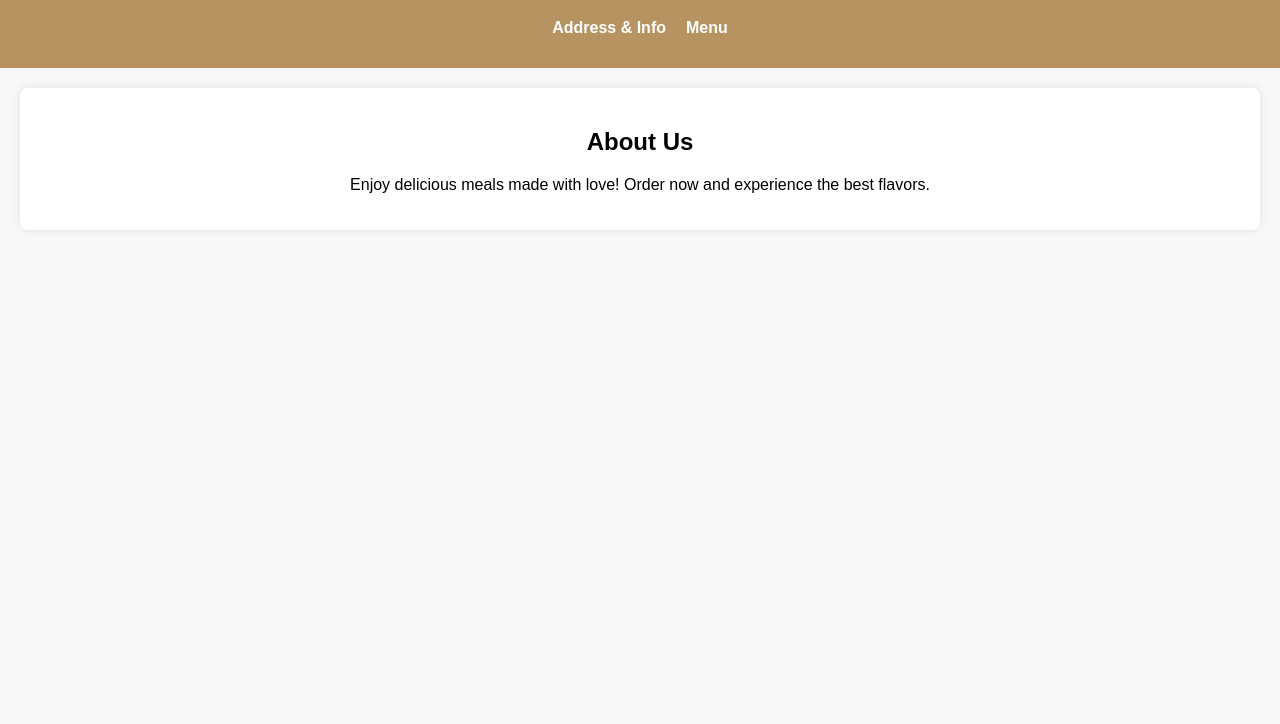
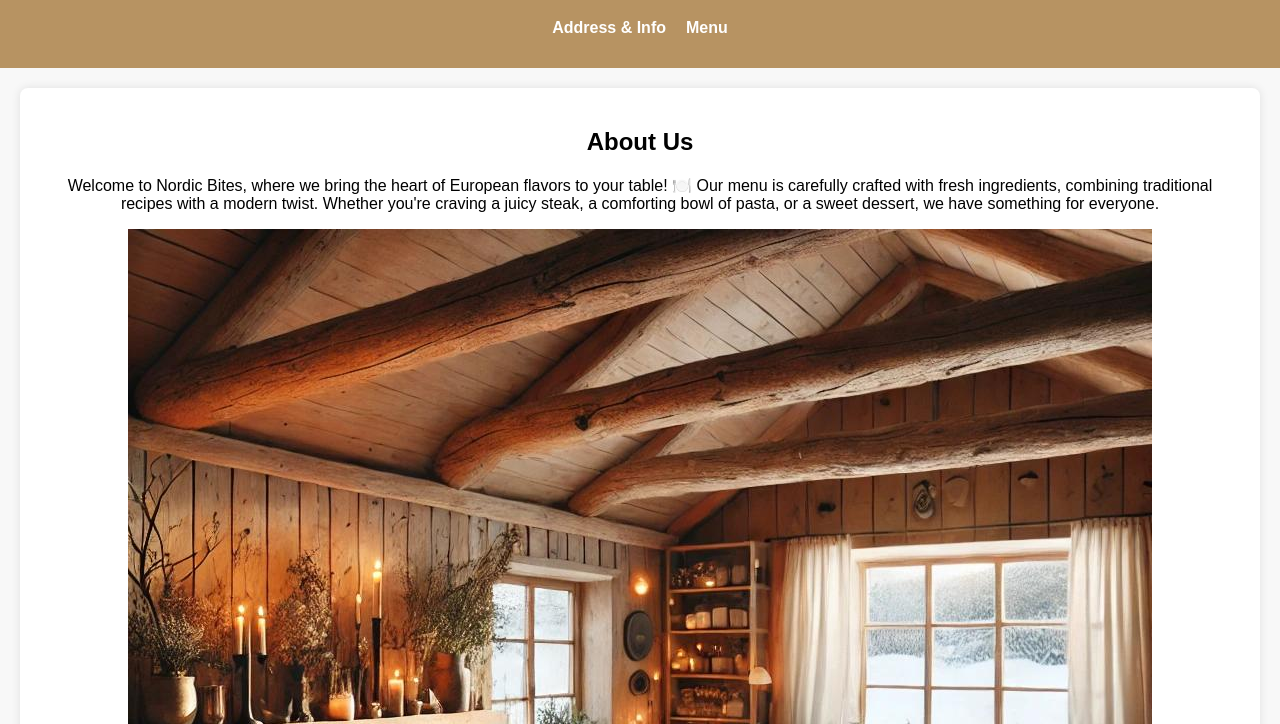
Before and after one commit to IrynaKravets/Nordic-Bites, a plain HTML site: page index.html in a window 1280 px wide. Shown: the part 76-800 px from the top of the page. Drawn offline with Linux system fonts and the light colour scheme.

Commit message:
added picture to about us section

```diff
--- a/index.html
+++ b/index.html
@@ -16,9 +16,12 @@
             </ul>
         </nav>
     </header>
-    <section>
+    <section class="about-us">
         <h2>About Us</h2>
-        <p>Enjoy delicious meals made with love! Order now and experience the best flavors.</p>
+        <p>Welcome to Nordic Bites, where we bring the heart of European flavors to your table! 🍽️ Our menu is carefully crafted with fresh ingredients, combining traditional recipes with a modern twist. Whether you're craving a juicy steak, a comforting bowl of pasta, or a sweet dessert, we have something for everyone.</p>
+        <img src="images/restaurant.jpg" alt="Our Restaurant" class="about-image">
+
     </section>
+
 </body>
 </html>
```
Also changed, not shown: images/restaurant.jpg (added).
